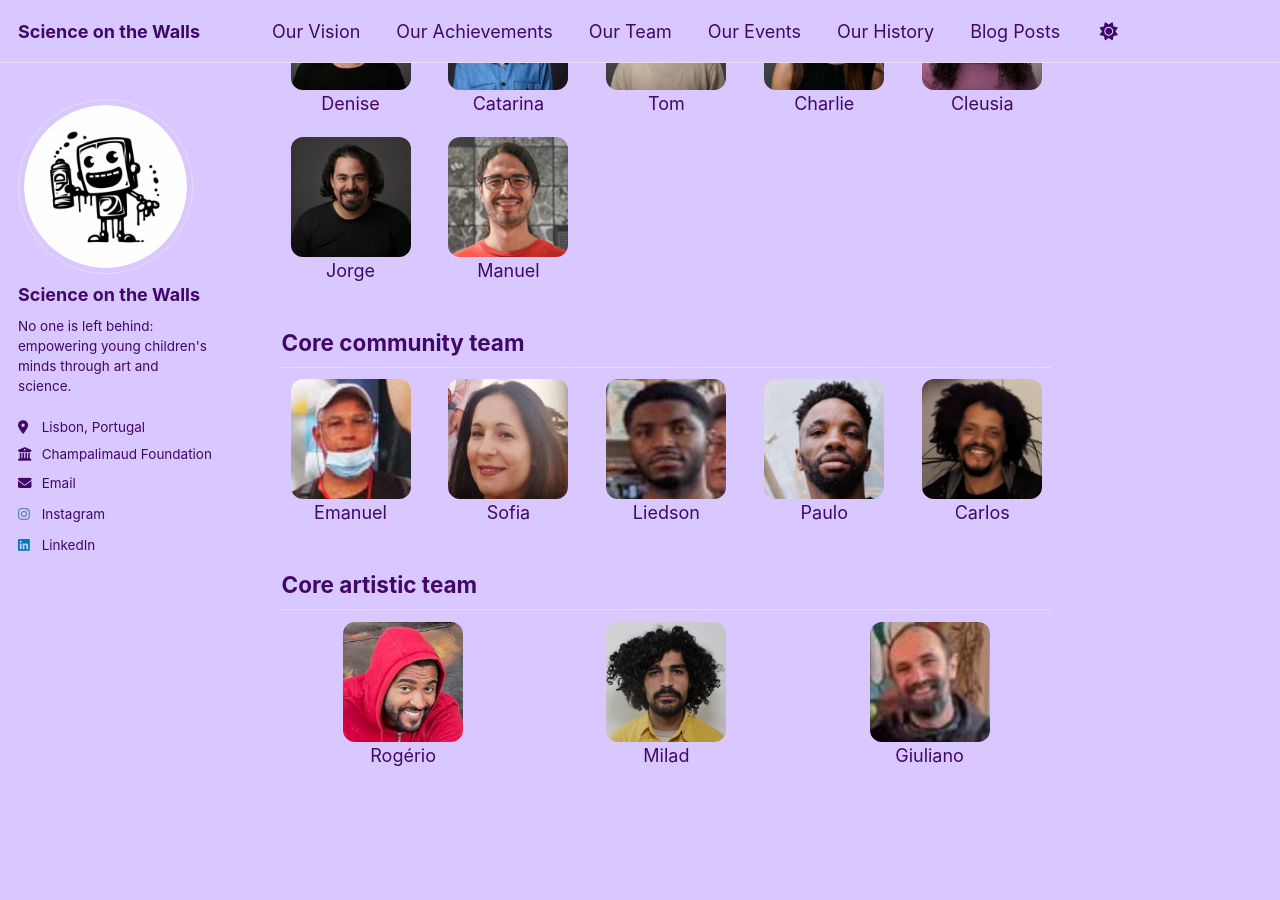
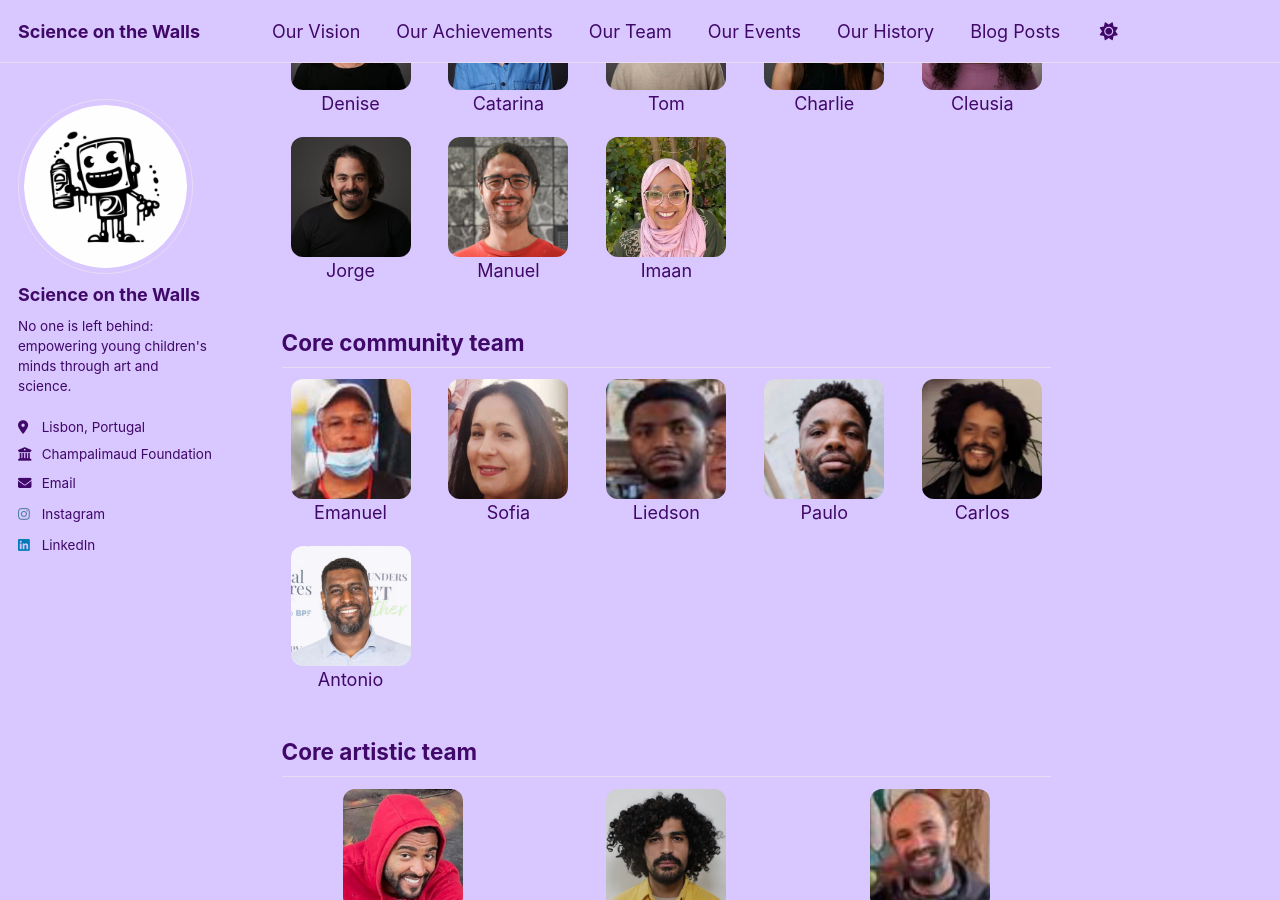
Before and after one commit to scienceonthewalls/scienceonthewalls.github.io, a Jekyll site: the page built from _pages/team.md, in a window 1280 px wide and 900 px high, scrolled down 515 px. Built offline with Jekyll 4.4.1, drawn with Linux system fonts in a browser that asks for light colours.

Commit message:
Update team.md page with antonio and imaan

```diff
--- a/_pages/team.md
+++ b/_pages/team.md
@@ -67,6 +67,10 @@ Our organisational team is split into three branches: scientific, artistic, and
     <img src="/images/team/v2/manny.png" alt="Manny" style="border-radius: 10%; width: 100%; max-width: 120px; height: auto;">
     <div>Manuel</div>
   </div>
+  <div>
+    <img src="/images/team/v2/imaan.jpg" alt="Imaan" style="border-radius: 10%; width: 100%; max-width: 120px; height: auto;">
+    <div>Imaan</div>
+  </div>
 </div>
 
 <h2>Core community team</h2>
@@ -91,6 +95,10 @@ Our organisational team is split into three branches: scientific, artistic, and
     <img src="/images/team/v2/carlos.png" alt="Carlos" style="border-radius: 10%; width: 100%; max-width: 120px; height: auto;">
     <div>Carlos</div>
   </div>
+  <div>
+    <img src="/images/team/v2/antonio.jpg" alt="Antonio" style="border-radius: 10%; width: 100%; max-width: 120px; height: auto;">
+    <div>Antonio</div>
+  </div>
 </div>
 
 <h2>Core artistic team</h2>
```
